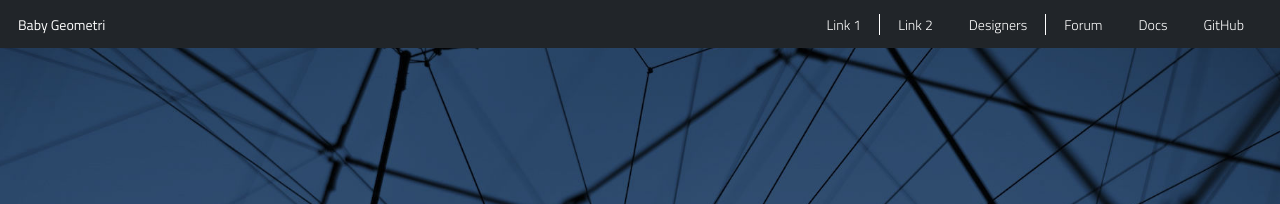
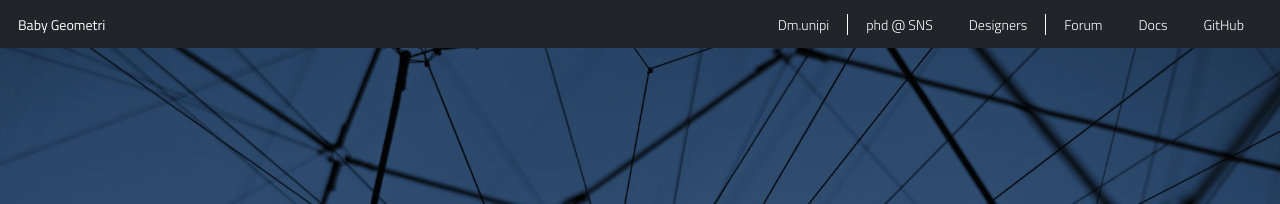
Before and after one commit to baby-geometri/baby-geometri.github.io, a Jekyll site: the page built from index.md, in a window 1280 px wide. Shown: the top 204 px of the page. Built offline with Jekyll 4.4.1, drawn with Linux system fonts in a browser that asks for light colours; nearby versions of some CDN libraries.

Commit message:
Update nav-top.yml

```diff
--- a/_data/nav-top.yml
+++ b/_data/nav-top.yml
@@ -1,9 +1,9 @@
-- url: "http://pianotriennale-ict.readthedocs.io/en/latest/"
-  title: "Link 1"
+- url: "http://www.dm.unipi.it/webnew/"
+  title: "Dm.unipi"
   blank: true
   divider: true
-- url: "https://developers.italia.it/en"
-  title: "Link 2"
+- url: "http://phd.sns.it/it/matematica/"
+  title: "phd @ SNS"
   blank: true
 - url: "https://designers.italia.it/"
   title: "Designers"
```
